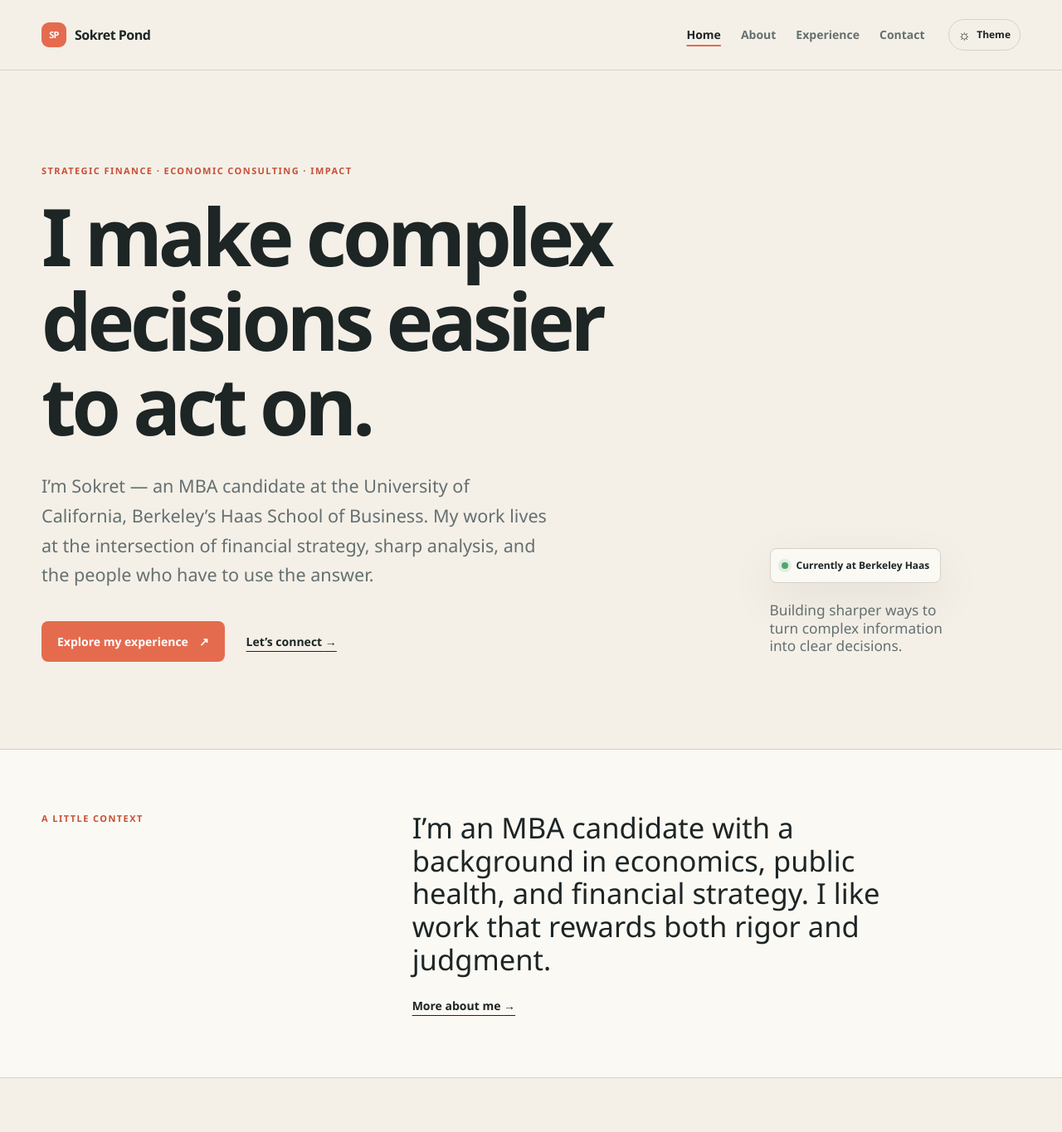
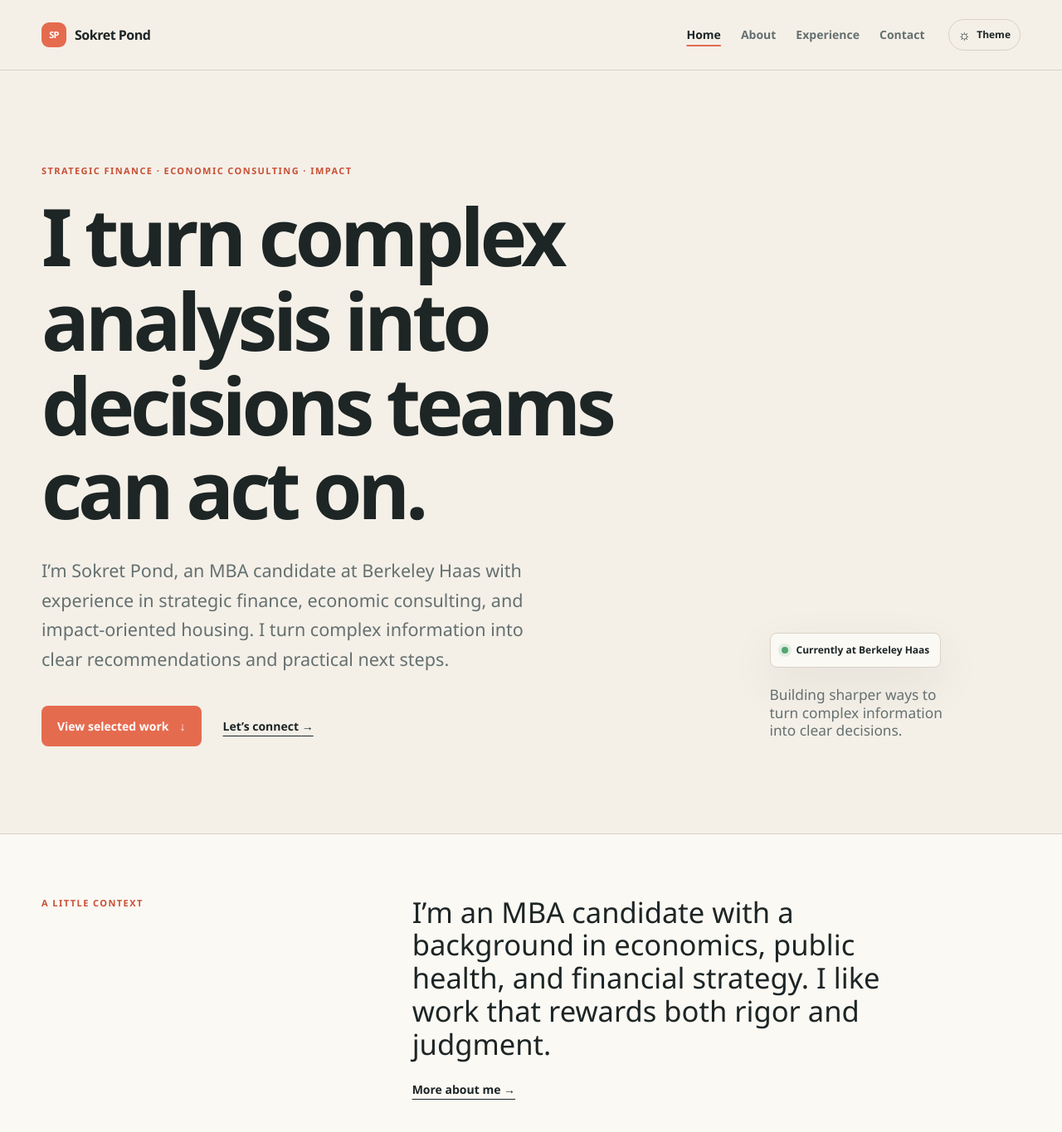
Before and after one commit to spond1/spond1.github.io, a Jekyll site: the page built from index.md, in a window 1280 px wide and 1400 px high. Shown: the top 1365 px of the window at 83% size. Built offline with Jekyll 4.4.1, drawn with Linux system fonts in a browser that asks for light colours.

Commit message:
Clarify homepage intro and link to selected work

```diff
--- a/_config.yml
+++ b/_config.yml
@@ -29,6 +29,11 @@ timezone: America/Los_Angeles
 exclude:
   - README.md
   - PLAN.md
+  - Change1.md
   - Gemfile
   - Gemfile.lock
   - vendor
+  - .agents
+  - .cache
+  - .local
+  - .replit
--- a/_layouts/home.html
+++ b/_layouts/home.html
@@ -7,7 +7,7 @@ layout: default
     <h1 id="intro-title">{{ page.hero_title }}</h1>
     <div class="hero-summary">{{ content }}</div>
     <div class="hero-actions">
-      <a class="button button-primary" href="{{ '/experience/' | relative_url }}">Explore my experience <span aria-hidden="true">↗</span></a>
+      <a class="button button-primary" href="#selected-work">View selected work <span aria-hidden="true">↓</span></a>
       <a class="text-link" href="{{ '/contact/' | relative_url }}">Let’s connect <span aria-hidden="true">→</span></a>
     </div>
   </div>
@@ -30,7 +30,7 @@ layout: default
   </div>
 </section>
 
-<section class="feature-section page-width" aria-labelledby="selected-work-title">
+<section id="selected-work" class="feature-section page-width" aria-labelledby="selected-work-title">
   <div class="section-heading">
     <p class="section-kicker">Selected work</p>
     <h2 id="selected-work-title">Where analysis meets action.</h2>
--- a/index.md
+++ b/index.md
@@ -1,8 +1,8 @@
 ---
 layout: home
 title: Home
-hero_title: "I make complex decisions easier to act on."
+hero_title: "I turn complex analysis into decisions teams can act on."
 description: "Portfolio of Sokret Pond, an MBA candidate at Berkeley Haas with experience in strategic finance, economic consulting, and impact-oriented housing."
 ---
 
-I’m Sokret — an MBA candidate at the University of California, Berkeley’s Haas School of Business. My work lives at the intersection of financial strategy, sharp analysis, and the people who have to use the answer.
+I’m Sokret Pond, an MBA candidate at Berkeley Haas with experience in strategic finance, economic consulting, and impact-oriented housing. I turn complex information into clear recommendations and practical next steps.
```
Also changed, not shown: Change1.md (added, +22 -0 lines), 2 other files.
